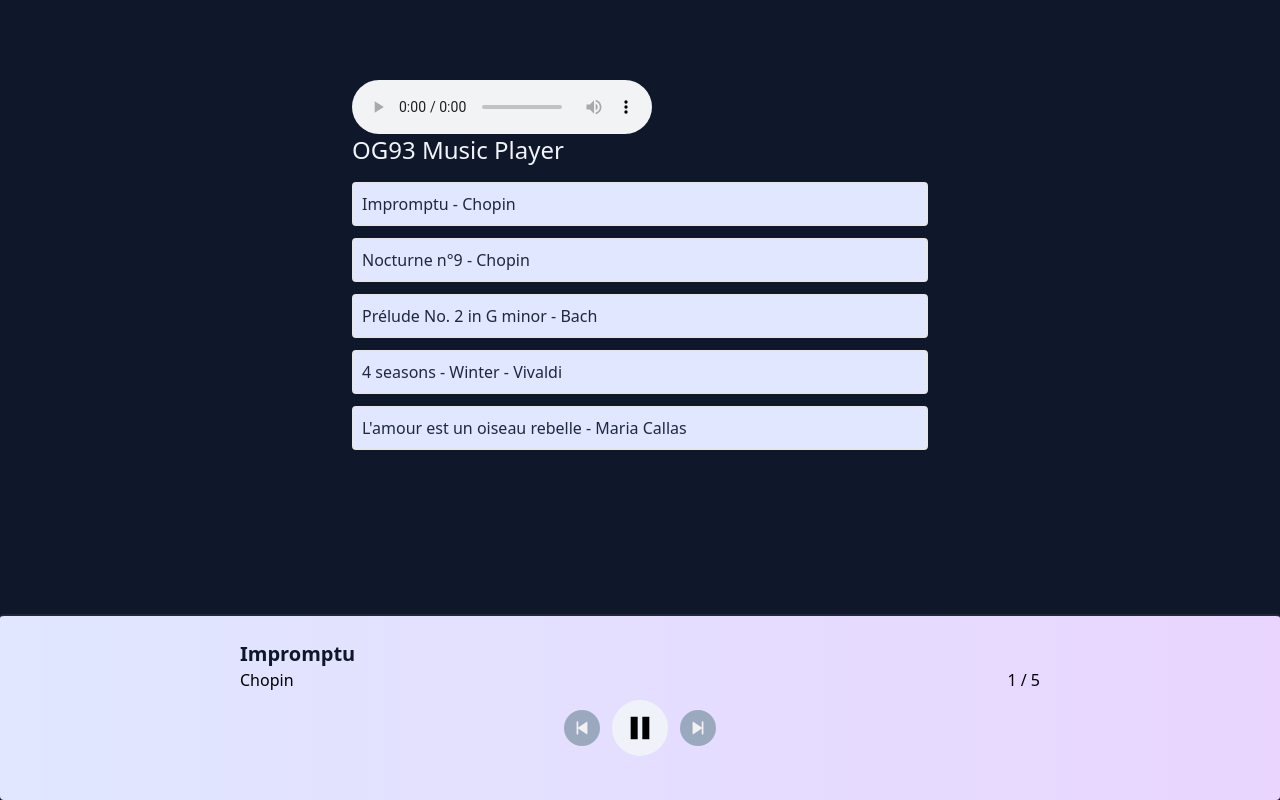
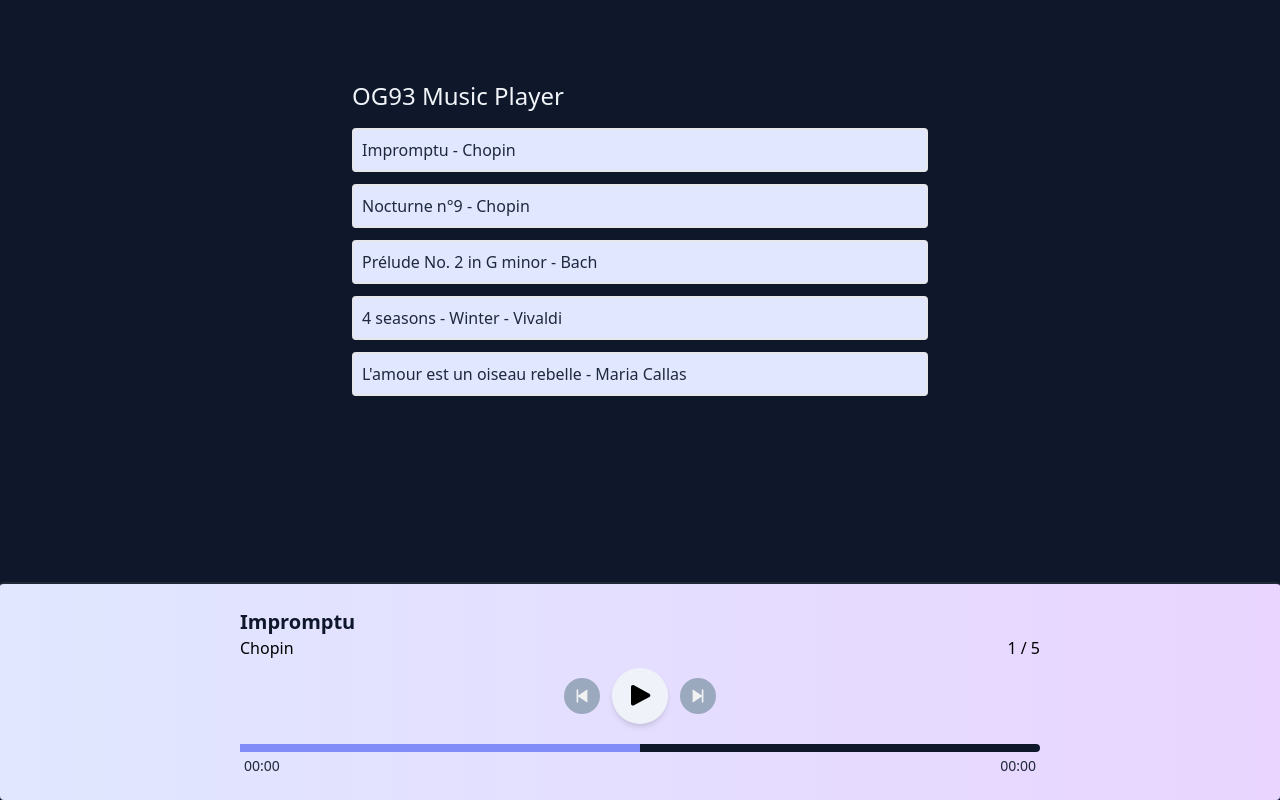
Before and after one commit to OG93-COM/10ReactProjects, a React (Vite) app in the folder MusicPlayer/: page / in a window 1280 px wide. Built offline with nearby package versions, Linux system fonts and the light colour scheme.

Commit message:
MusicPlayer

```diff
--- a/MusicPlayer/src/components/Player.jsx
+++ b/MusicPlayer/src/components/Player.jsx
@@ -1,18 +1,42 @@
 import React from 'react'
+import { useEffect } from 'react'
 import { useRef } from 'react'
 import {useSelector, useDispatch} from 'react-redux'
+import { fillDurationVariables, updateProgress } from '../features/progress'
 
 const Player = () => {
     const playlist = useSelector(state => state.playList)
     const dispatch = useDispatch()
     const audioRef = useRef()
 
+    useEffect(()=>{
+        if (playlist.songs && playlist.play){
+            audioRef.current.play()
+        } else {
+            audioRef.current.pause()
+        }
+    },[playlist])
+
+    const handleLoadedData = (e)=>{
+        if (playlist.songs){
+            dispatch(fillDurationVariables({
+                currentTime: e.target.currentTime,
+                totalDuration: e.target.duration
+
+            }))
+        }
+    }
+    const handleTimeData = (e)=>{
+        dispatch(updateProgress(e.target.currentTime))
+    }
+
   return (
     <audio
     id='audio-player'
-    controls
     ref={audioRef}
-    src={playlist.songs?.find(obj => obj.id === playlist.currentMusicId).url}>
+    src={playlist.songs?.find(obj => obj.id === playlist.currentMusicId).url}
+    onLoadedData={handleLoadedData}
+    onTimeUpdate={handleTimeData}>
     </audio>
   )
 }
--- a/MusicPlayer/src/features/playlist.js
+++ b/MusicPlayer/src/features/playlist.js
@@ -14,6 +14,13 @@ export const playList = createSlice({
         addBaseSongs: (state,action) => {
             state.songs = action.payload;
             state.currentMusicId = action.payload[0].id;
+        },
+        toggleLecture:(state,action) => {
+            state.play = !state.play
+            console.log(state.play)
+        },
+        nextMusic:(state,action) => {
+
         }
     }
 })
@@ -27,5 +34,5 @@ export function getMusicData(action){
 }
 
 
-export const { addBaseSongs} = playList.actions;
+export const { addBaseSongs , toggleLecture} = playList.actions;
 export default playList.reducer;
--- /dev/null
+++ b/MusicPlayer/src/features/progress.js
@@ -0,0 +1,25 @@
+import { createSlice } from '@reduxjs/toolkit'
+
+
+const initialState = {
+        current:0,
+        totalDuration:0
+    }
+
+export const progress = createSlice({
+    name:'progress',
+    initialState,
+    reducers:{
+        fillDurationVariables:(state,action) => {
+            state.current = action.payload.current
+            state.totalDuration = action.payload.totalDuration
+        },
+        updateProgress:(state,action) => {
+            state.current = action.payload
+        }
+    }
+})
+
+
+export const {fillDurationVariables, updateProgress } = progress.actions;
+export default progress.reducer;
--- a/MusicPlayer/src/layouts/Player/NextButton.jsx
+++ b/MusicPlayer/src/layouts/Player/NextButton.jsx
@@ -4,7 +4,7 @@ import nextIcon from '../../assets/next-icon.svg'
 const NextButton = () => {
   return (
     <button className='w-9 h-9 bg-slate-400/90 rounded-full flex justify-center items-center ml-3'>
-      <img src={nextIcon} alt="prevIcon" className='w-5 h-5' />
+      <img src={nextIcon} alt="nextIcon" className='w-5 h-5' />
     </button>
   )
 }
--- a/MusicPlayer/src/layouts/Player/PlayerPanel.jsx
+++ b/MusicPlayer/src/layouts/Player/PlayerPanel.jsx
@@ -3,6 +3,7 @@ import {useSelector, useDispatch} from 'react-redux'
 import PreviousButton from './PreviousButton'
 import NextButton from './NextButton'
 import TogglePlayButton from './TogglePlayButton'
+import Progress from './Progress'
 
 const PlayerPanel = () => {
     const playlist = useSelector(state => state.playList)
@@ -24,6 +25,8 @@ const PlayerPanel = () => {
             <TogglePlayButton/>
             <NextButton/>
         </div>
+        <Progress/>
+
     </div>
   )
 }
--- a/MusicPlayer/src/layouts/Player/Progress.jsx
+++ b/MusicPlayer/src/layouts/Player/Progress.jsx
@@ -1,8 +1,22 @@
 import React from 'react'
+import {useSelector} from  'react-redux'
+import getFormattedValues from '../../utils/getFormattedValues'
 
 const Progress = () => {
+  const progressData = useSelector(state => state.progress)
+
   return (
-    <div>Progress</div>
+    <div className='max-w-[800px] mx-auto'>
+      <div className='bg-slate-900 h-2 rounded cursor-pointer'>
+        <div className='bg-indigo-400 scale-x-50 origin-left h-full pointer-events-none'></div>
+      </div>
+      <div className='flex justify-between items-center text-gray-800 font-light text-sm mt-1 mx-1'>
+        <span>{getFormattedValues(progressData.current)}</span>
+        <span>{getFormattedValues(progressData.totalDuration)}</span>
+
+      </div>
+    </div>
+
   )
 }
 
--- a/MusicPlayer/src/layouts/Player/TogglePlayButton.jsx
+++ b/MusicPlayer/src/layouts/Player/TogglePlayButton.jsx
@@ -1,11 +1,19 @@
 import React from 'react'
 import playIcon from '../../assets/play-icon.svg'
 import pauseIcon from '../../assets/pause-icon.svg'
+import { toggleLecture } from '../../features/playlist'
+import {useDispatch , useSelector} from 'react-redux'
+import Playlist from '../../components/Playlist'
 
 const TogglePlayButton = () => {
+  const dispatch = useDispatch()
+  const playlist = useSelector(state => state.playList)
+
   return (
-    <button className='w-14 h-14 bg-slate-100/90 rounded-full flex justify-center items-center ml-3'>
-      <img src={pauseIcon} alt="prevIcon" className='w-full' />
+    <button
+    onClick={()=> dispatch(toggleLecture())}
+    className='w-14 h-14 bg-slate-100/90 shadow-md rounded-full flex justify-center items-center ml-3'>
+      <img src={playlist.play ? pauseIcon : playIcon} alt="toggleIcon" className='w-full' />
     </button>
   )
 }
--- a/MusicPlayer/src/store.js
+++ b/MusicPlayer/src/store.js
@@ -1,10 +1,12 @@
 import { configureStore } from "@reduxjs/toolkit";
 import playList from "./features/playlist";
+import progress from "./features/progress";
 
 
 export const store = configureStore({
     reducer:{
-        playList
+        playList,
+        progress
 
     }
 })
--- /dev/null
+++ b/MusicPlayer/src/utils/getFormattedValues.js
@@ -0,0 +1,8 @@
+function getFormattedValue (time){
+    const minute = `${Math.trunc(time/60) <10 ? `0${Math.trunc(time/60)}` : Math.trunc(time/60) }`
+    const seconds = `${time % 60 < 10 ? `0${Math.floor(time % 60)}` : Math.floor(time % 60)}`;
+
+    return `${minute}:${seconds}`
+}
+
+export default getFormattedValue;
```
